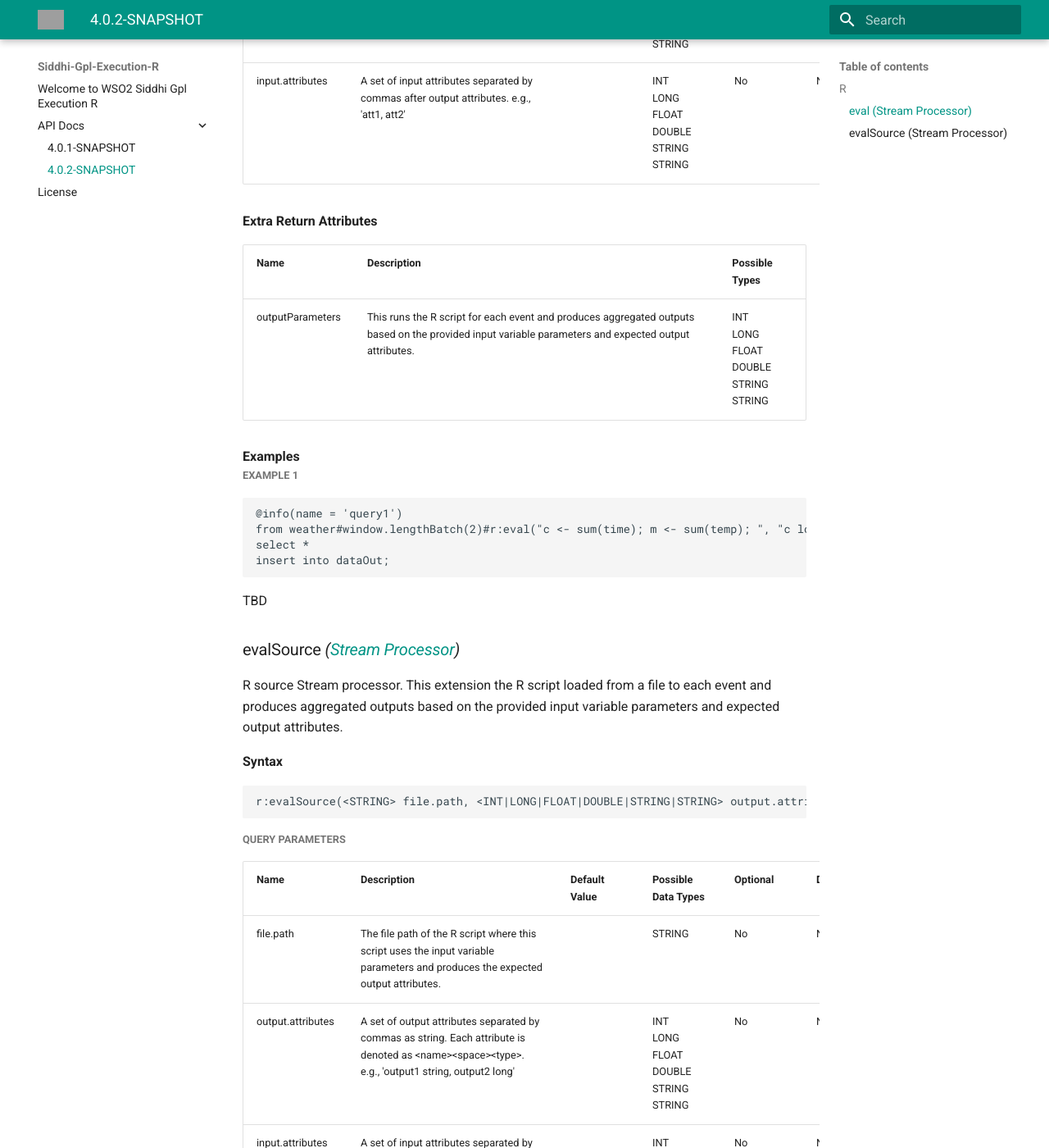
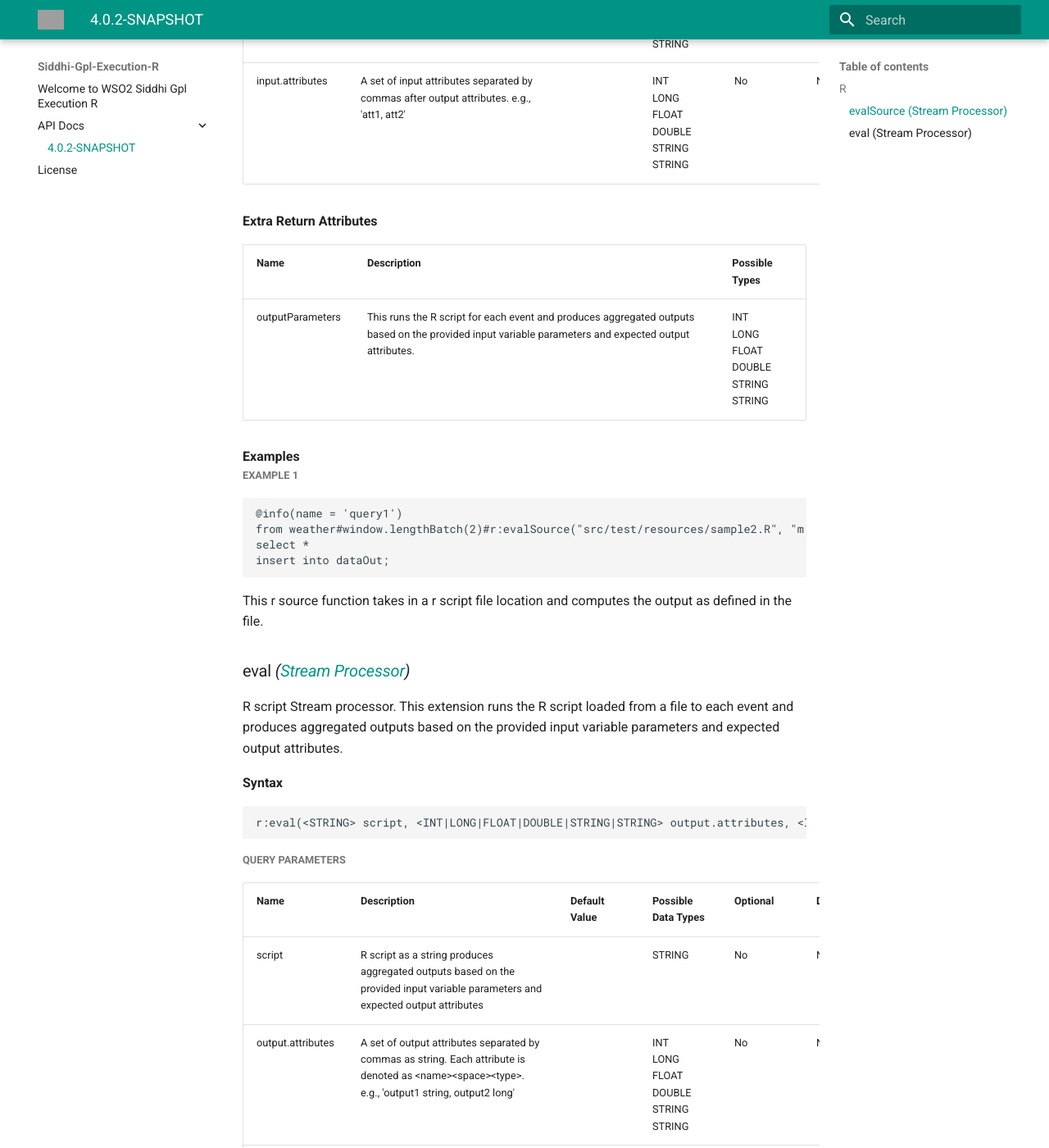
Before and after one commit to wso2-extensions/siddhi-gpl-execution-r, an MkDocs documentation site: the page built from docs/api/4.0.2-SNAPSHOT.md, in a window 1280 px wide and 1400 px high, scrolled down 748 px. Shown: the whole window at 82% size. Built offline with MkDocs 1.6.1 and Material for MkDocs 9.7.7, drawn with Linux system fonts in a browser that asks for light colours; old or Windows-style settings are respelled for this version of MkDocs; some of the changed text lies outside the part shown; grey boxes are pictures that could not be loaded.

````diff
--- a/docs/api/4.0.2-SNAPSHOT.md
+++ b/docs/api/4.0.2-SNAPSHOT.md
@@ -1,6 +1,74 @@
 # API Docs
 
 ## R
+
+### evalSource *(<a target="_blank" href="https://wso2.github.io/siddhi/documentation/siddhi-4.0/#stream-processors">Stream Processor</a>)*
+
+<p style="word-wrap: break-word">R source Stream processor. This extension the R script loaded from a file to each event and produces aggregated outputs based on the provided input variable parameters and expected output attributes.</p>
+
+<span id="syntax" class="md-typeset" style="display: block; font-weight: bold;">Syntax</span>
+```
+r:evalSource(<STRING> file.path, <INT|LONG|FLOAT|DOUBLE|STRING|STRING> output.attributes, <INT|LONG|FLOAT|DOUBLE|STRING|STRING> input.attributes)
+```
+
+<span id="query-parameters" class="md-typeset" style="display: block; color: rgba(0, 0, 0, 0.54); font-size: 12.8px; font-weight: bold;">QUERY PARAMETERS</span>
+<table>
+    <tr>
+        <th>Name</th>
+        <th style="min-width: 20em">Description</th>
+        <th>Default Value</th>
+        <th>Possible Data Types</th>
+        <th>Optional</th>
+        <th>Dynamic</th>
+    </tr>
+    <tr>
+        <td style="vertical-align: top">file.path</td>
+        <td style="vertical-align: top; word-wrap: break-word">The file path of the R script where this script uses the input variable parameters and produces the expected output attributes.</td>
+        <td style="vertical-align: top"></td>
+        <td style="vertical-align: top">STRING</td>
+        <td style="vertical-align: top">No</td>
+        <td style="vertical-align: top">No</td>
+    </tr>
+    <tr>
+        <td style="vertical-align: top">output.attributes</td>
+        <td style="vertical-align: top; word-wrap: break-word">A set of output attributes separated by commas as string. Each attribute is denoted as &lt;name&gt;&lt;space&gt;&lt;type&gt;. e.g., 'output1 string, output2 long'</td>
+        <td style="vertical-align: top"></td>
+        <td style="vertical-align: top">INT<br>LONG<br>FLOAT<br>DOUBLE<br>STRING<br>STRING</td>
+        <td style="vertical-align: top">No</td>
+        <td style="vertical-align: top">No</td>
+    </tr>
+    <tr>
+        <td style="vertical-align: top">input.attributes</td>
+        <td style="vertical-align: top; word-wrap: break-word">A set of input attributes separated by commas after output attributes. e.g., 'att1, att2'</td>
+        <td style="vertical-align: top"></td>
+        <td style="vertical-align: top">INT<br>LONG<br>FLOAT<br>DOUBLE<br>STRING<br>STRING</td>
+        <td style="vertical-align: top">No</td>
+        <td style="vertical-align: top">No</td>
+    </tr>
+</table>
+<span id="extra-return-attributes" class="md-typeset" style="display: block; font-weight: bold;">Extra Return Attributes</span>
+<table>
+    <tr>
+        <th>Name</th>
+        <th style="min-width: 20em">Description</th>
+        <th>Possible Types</th>
+    </tr>
+    <tr>
+        <td style="vertical-align: top">outputParameters</td>
+        <td style="vertical-align: top; word-wrap: break-word">This runs the R script for each event and produces  aggregated outputs based on the provided input variable parameters and expected output attributes.</td>
+        <td style="vertical-align: top">INT<br>LONG<br>FLOAT<br>DOUBLE<br>STRING<br>STRING</td>
+    </tr>
+</table>
+
+<span id="examples" class="md-typeset" style="display: block; font-weight: bold;">Examples</span>
+<span id="example-1" class="md-typeset" style="display: block; color: rgba(0, 0, 0, 0.54); font-size: 12.8px; font-weight: bold;">EXAMPLE 1</span>
+```
+@info(name = 'query1')
+from weather#window.lengthBatch(2)#r:evalSource("src/test/resources/sample2.R", "m int, c float", time, temp)
+select *
+insert into dataOut;
+```
+<p style="word-wrap: break-word">This r source function takes in a r script file location and computes the output as defined in the file.</p>
 
 ### eval *(<a target="_blank" href="https://wso2.github.io/siddhi/documentation/siddhi-4.0/#stream-processors">Stream Processor</a>)*
 
@@ -69,71 +137,3 @@ select *
 insert into dataOut;
 ```
 <p style="word-wrap: break-word">TBD</p>
-
-### evalSource *(<a target="_blank" href="https://wso2.github.io/siddhi/documentation/siddhi-4.0/#stream-processors">Stream Processor</a>)*
-
-<p style="word-wrap: break-word">R source Stream processor. This extension the R script loaded from a file to each event and produces aggregated outputs based on the provided input variable parameters and expected output attributes.</p>
-
-<span id="syntax" class="md-typeset" style="display: block; font-weight: bold;">Syntax</span>
-```
-r:evalSource(<STRING> file.path, <INT|LONG|FLOAT|DOUBLE|STRING|STRING> output.attributes, <INT|LONG|FLOAT|DOUBLE|STRING|STRING> input.attributes)
-```
-
-<span id="query-parameters" class="md-typeset" style="display: block; color: rgba(0, 0, 0, 0.54); font-size: 12.8px; font-weight: bold;">QUERY PARAMETERS</span>
-<table>
-    <tr>
-        <th>Name</th>
-        <th style="min-width: 20em">Description</th>
-        <th>Default Value</th>
-        <th>Possible Data Types</th>
-        <th>Optional</th>
-        <th>Dynamic</th>
-    </tr>
-    <tr>
-        <td style="vertical-align: top">file.path</td>
-        <td style="vertical-align: top; word-wrap: break-word">The file path of the R script where this script uses the input variable parameters and produces the expected output attributes.</td>
-        <td style="vertical-align: top"></td>
-        <td style="vertical-align: top">STRING</td>
-        <td style="vertical-align: top">No</td>
-        <td style="vertical-align: top">No</td>
-    </tr>
-    <tr>
-        <td style="vertical-align: top">output.attributes</td>
-        <td style="vertical-align: top; word-wrap: break-word">A set of output attributes separated by commas as string. Each attribute is denoted as &lt;name&gt;&lt;space&gt;&lt;type&gt;. e.g., 'output1 string, output2 long'</td>
-        <td style="vertical-align: top"></td>
-        <td style="vertical-align: top">INT<br>LONG<br>FLOAT<br>DOUBLE<br>STRING<br>STRING</td>
-        <td style="vertical-align: top">No</td>
-        <td style="vertical-align: top">No</td>
-    </tr>
-    <tr>
-        <td style="vertical-align: top">input.attributes</td>
-        <td style="vertical-align: top; word-wrap: break-word">A set of input attributes separated by commas after output attributes. e.g., 'att1, att2'</td>
-        <td style="vertical-align: top"></td>
-        <td style="vertical-align: top">INT<br>LONG<br>FLOAT<br>DOUBLE<br>STRING<br>STRING</td>
-        <td style="vertical-align: top">No</td>
-        <td style="vertical-align: top">No</td>
-    </tr>
-</table>
-<span id="extra-return-attributes" class="md-typeset" style="display: block; font-weight: bold;">Extra Return Attributes</span>
-<table>
-    <tr>
-        <th>Name</th>
-        <th style="min-width: 20em">Description</th>
-        <th>Possible Types</th>
-    </tr>
-    <tr>
-        <td style="vertical-align: top">outputParameters</td>
-        <td style="vertical-align: top; word-wrap: break-word">This runs the R script for each event and produces  aggregated outputs based on the provided input variable parameters and expected output attributes.</td>
-        <td style="vertical-align: top">INT<br>LONG<br>FLOAT<br>DOUBLE<br>STRING<br>STRING</td>
-    </tr>
-</table>
-
-<span id="examples" class="md-typeset" style="display: block; font-weight: bold;">Examples</span>
-<span id="example-1" class="md-typeset" style="display: block; color: rgba(0, 0, 0, 0.54); font-size: 12.8px; font-weight: bold;">EXAMPLE 1</span>
-```
-@info(name = 'query1')
-from weather#window.lengthBatch(2)#r:evalSource("src/test/resources/sample2.R", "m int, c float", time, temp)
-select *
-insert into dataOut;
-```
-<p style="word-wrap: break-word">This r source function takes in a r script file location and computes the output as defined in the file.</p>
--- a/mkdocs.yml
+++ b/mkdocs.yml
@@ -15,7 +15,6 @@ google_analytics:
 pages:
 - Welcome to WSO2 Siddhi Gpl Execution R: index.md
 - API Docs:
-  - 4.0.1-SNAPSHOT: api/4.0.1-SNAPSHOT.md
   - 4.0.2-SNAPSHOT: api/4.0.2-SNAPSHOT.md
 - License: license.md
 theme: material
````
Also changed, not shown: README.md (+1 -1 lines), docs/index.md (+1 -1 lines), pom.xml (+6 -15 lines), 1 other file.
